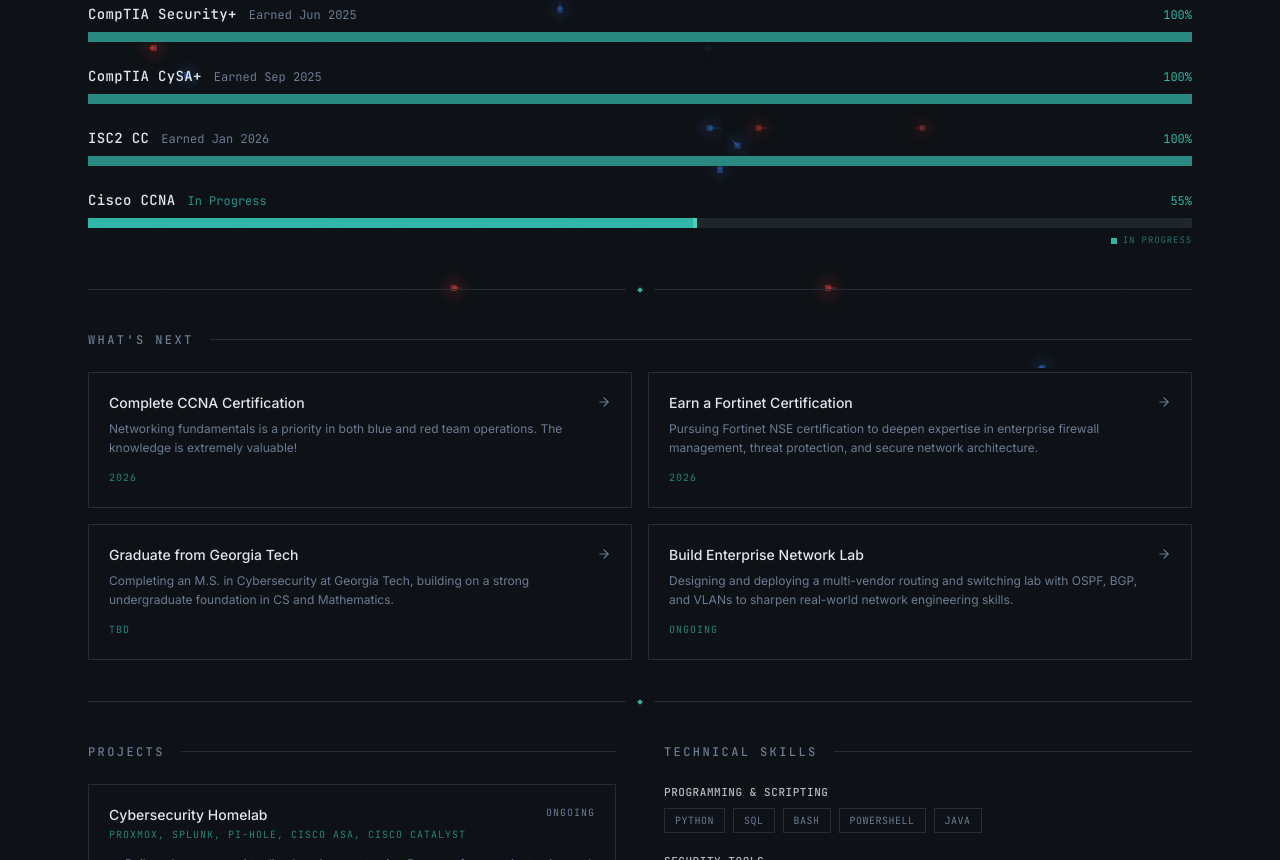
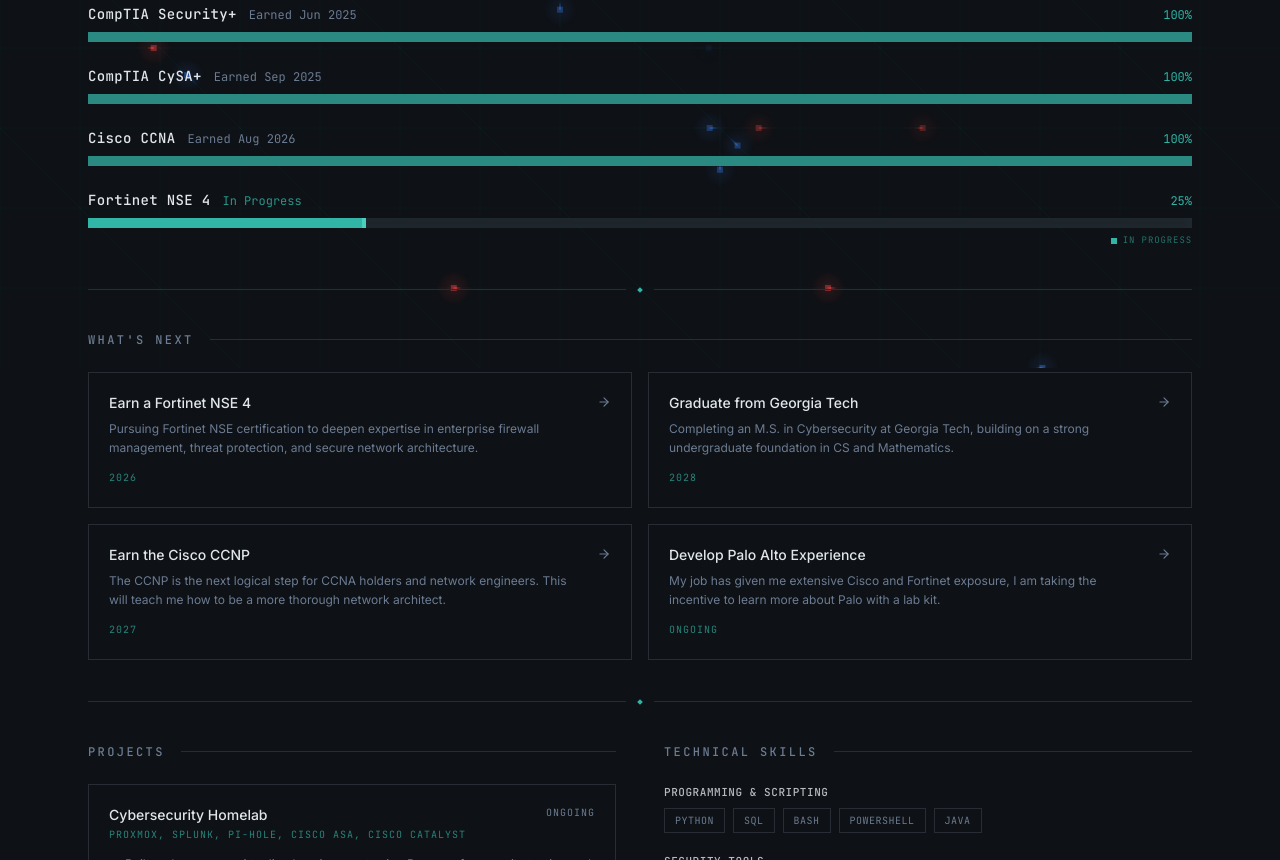
Before and after one commit to smortz11/Web_Portfolio, a Next.js app: page / in a window 1280 px wide. Shown: the part 432-1292 px from the top of the page. Built offline with nearby package versions, Linux system fonts and the light colour scheme.

Commit message:
Update certifications and career goals

```diff
--- a/app/page.tsx
+++ b/app/page.tsx
@@ -21,8 +21,8 @@ import { GeometricBackground } from "@/components/geometric-bg"
 const certifications = [
   { label: "CompTIA Security+", value: 100, subtitle: "Earned Jun 2025" },
   { label: "CompTIA CySA+", value: 100, subtitle: "Earned Sep 2025" },
-  { label: "ISC2 CC", value: 100, subtitle: "Earned Jan 2026" },
-  { label: "Cisco CCNA", value: 55, subtitle: "In Progress" },
+  { label: "Cisco CCNA", value: 100, subtitle: "Earned Aug 2026" },
+  { label: "Fortinet NSE 4", value: 25, subtitle: "In Progress" },
 ]
 
 function Divider() {
--- a/components/future-plans.tsx
+++ b/components/future-plans.tsx
@@ -6,13 +6,7 @@ interface Plan {
 }
 const plans: Plan[] = [
   {
-    title: "Complete CCNA Certification",
-    description:
-      "Networking fundamentals is a priority in both blue and red team operations. The knowledge is extremely valuable!",
-    timeline: "2026",
-  },
-  {
-    title: "Earn a Fortinet Certification",
+    title: "Earn a Fortinet NSE 4",
     description:
       "Pursuing Fortinet NSE certification to deepen expertise in enterprise firewall management, threat protection, and secure network architecture.",
     timeline: "2026",
@@ -21,12 +15,18 @@ const plans: Plan[] = [
     title: "Graduate from Georgia Tech",
     description:
       "Completing an M.S. in Cybersecurity at Georgia Tech, building on a strong undergraduate foundation in CS and Mathematics.",
-    timeline: "TBD",
+    timeline: "2028",
   },
   {
-    title: "Build Enterprise Network Lab",
+    title: "Earn the Cisco CCNP",
     description:
-      "Designing and deploying a multi-vendor routing and switching lab with OSPF, BGP, and VLANs to sharpen real-world network engineering skills.",
+      "The CCNP is the next logical step for CCNA holders and network engineers. This will teach me how to be a more thorough network architect.",
+    timeline: "2027",
+  },
+  {
+    title: "Develop Palo Alto Experience",
+    description:
+      "My job has given me extensive Cisco and Fortinet exposure, I am taking the incentive to learn more about Palo with a lab kit.",
     timeline: "Ongoing",
   },
 ]
```
